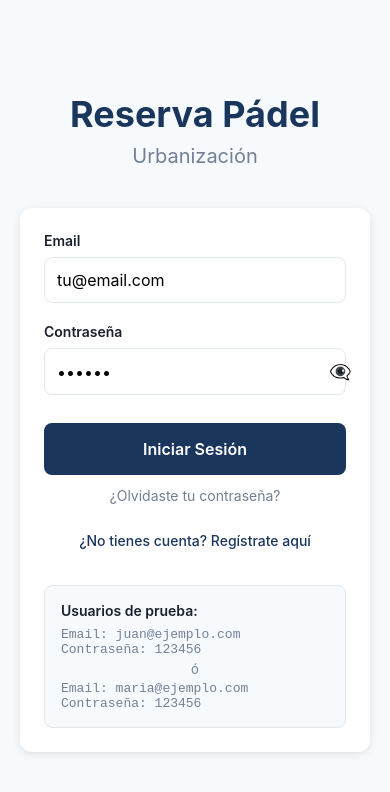
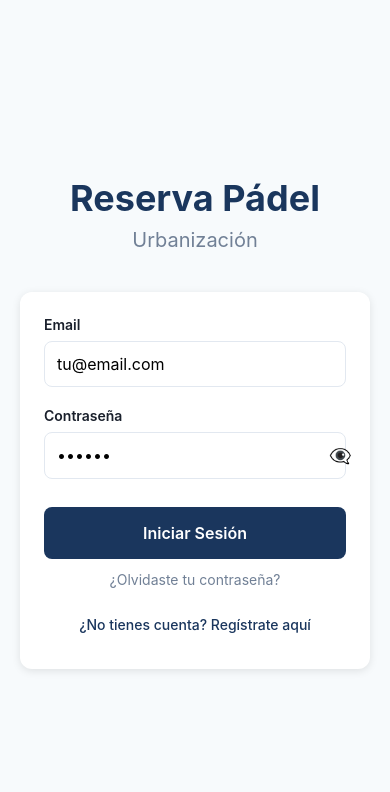
Before and after one commit to Chepriav/app-reserva-padel, a React Native app: screen /Login in a window 390 px wide. Shown: the top 792 px of the page. Built offline with nearby package versions, Linux system fonts and the light colour scheme; no server answers; the database is empty.

Commit message:
chore(login): remove test users box from login screen
The listed demo accounts do not exist in production and only confused residents.

Co-Authored-By: Claude Opus 5.5 <noreply@anthropic.com>
Claude-Session: https://claude.ai/code/session_015eRkpG27RPyuotJy8ieAKK

```diff
--- a/src/presentation/screens/LoginScreen.js
+++ b/src/presentation/screens/LoginScreen.js
@@ -195,15 +195,6 @@ export default function LoginScreen({ navigation }) {
               ¿No tienes cuenta? Regístrate aquí
             </Text>
           </TouchableOpacity>
-
-          <View style={styles.demoInfo}>
-            <Text style={styles.demoTitle}>Usuarios de prueba:</Text>
-            <Text style={styles.demoText}>Email: juan@ejemplo.com</Text>
-            <Text style={styles.demoText}>Contraseña: 123456</Text>
-            <Text style={styles.demoTextSeparator}>ó</Text>
-            <Text style={styles.demoText}>Email: maria@ejemplo.com</Text>
-            <Text style={styles.demoText}>Contraseña: 123456</Text>
-          </View>
         </View>
       </ScrollView>
 
--- a/src/presentation/screens/LoginScreenStyles.js
+++ b/src/presentation/screens/LoginScreenStyles.js
@@ -1,4 +1,4 @@
-import { StyleSheet, Platform } from 'react-native';
+import { StyleSheet } from 'react-native';
 import { colors } from '../../constants/colors';
 
 export const styles = StyleSheet.create({
@@ -34,16 +34,6 @@ export const styles = StyleSheet.create({
   buttonText: { color: '#fff', fontSize: 16, fontWeight: '600' },
   registroButton: { marginTop: 16, padding: 12, alignItems: 'center' },
   registroButtonText: { color: colors.primary, fontSize: 14, fontWeight: '500' },
-  demoInfo: {
-    marginTop: 24, padding: 16, backgroundColor: colors.background,
-    borderRadius: 8, borderWidth: 1, borderColor: colors.border,
-  },
-  demoTitle: { fontSize: 14, fontWeight: '600', color: colors.text, marginBottom: 8 },
-  demoText: {
-    fontSize: 13, color: colors.textSecondary,
-    fontFamily: Platform.OS === 'ios' ? 'Menlo' : 'monospace',
-  },
-  demoTextSeparator: { fontSize: 13, color: colors.textSecondary, textAlign: 'center', marginVertical: 4 },
   forgotButton: { marginTop: 12, alignItems: 'center' },
   forgotButtonText: { color: colors.textSecondary, fontSize: 14 },
   modalOverlay: {
```
